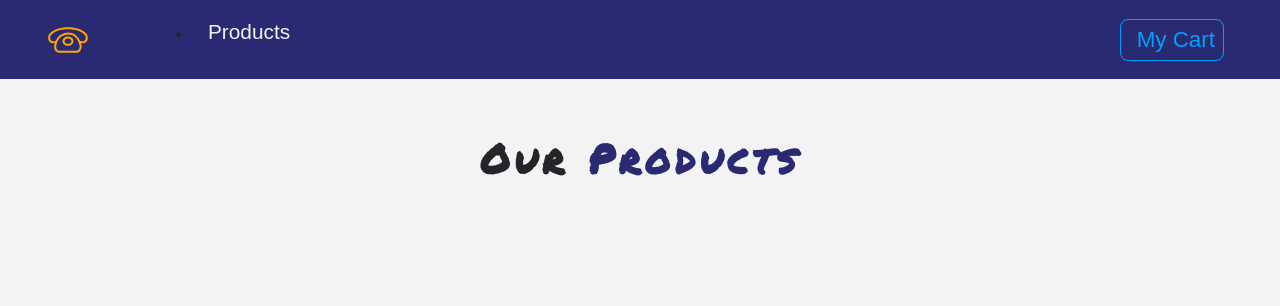
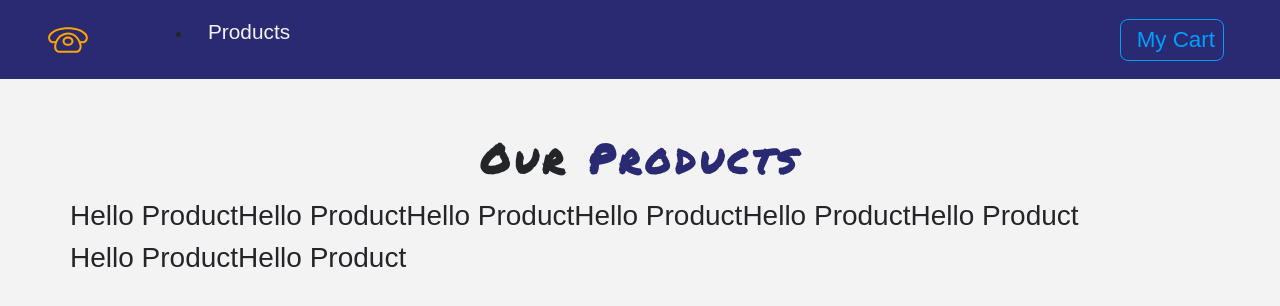
Before and after one commit to Ruhi-1/e-commerce, a React (Create React App) app: page / in a window 1280 px wide. Shown: the top 306 px of the page. Built offline with nearby package versions, Linux system fonts and the light colour scheme.

Commit message:
added details in productlist.js

```diff
--- a/src/components/ProductList.js
+++ b/src/components/ProductList.js
@@ -17,7 +17,9 @@
                 <div className="row">
                 <ProductConsumer>
                     {value => {
-                        console.log(value);
+                        return value.products.map(product => {
+                            return <Product key={product.id} product={product} />;
+                        });
                     }}
                 </ProductConsumer>
                 </div>
```
